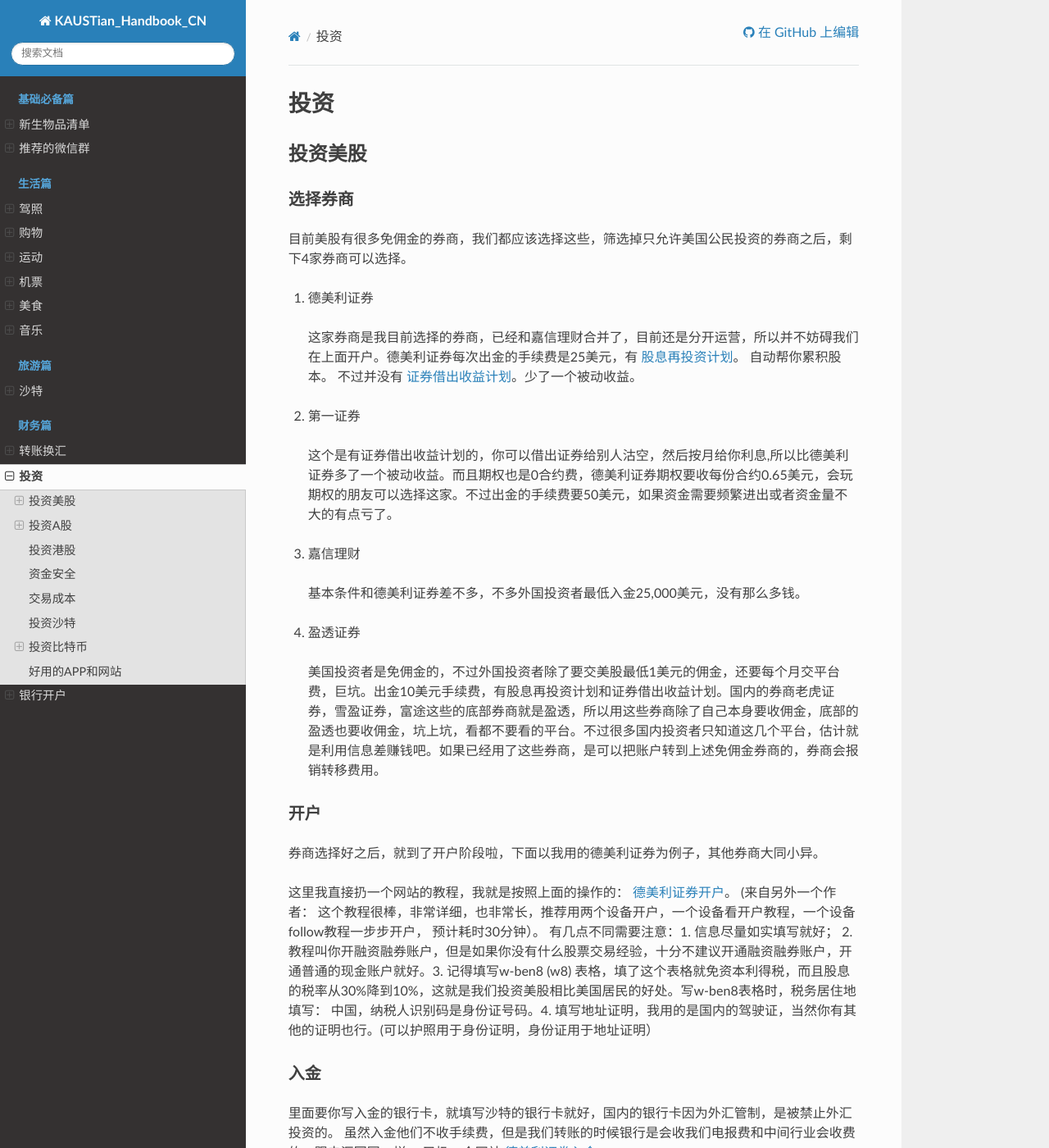
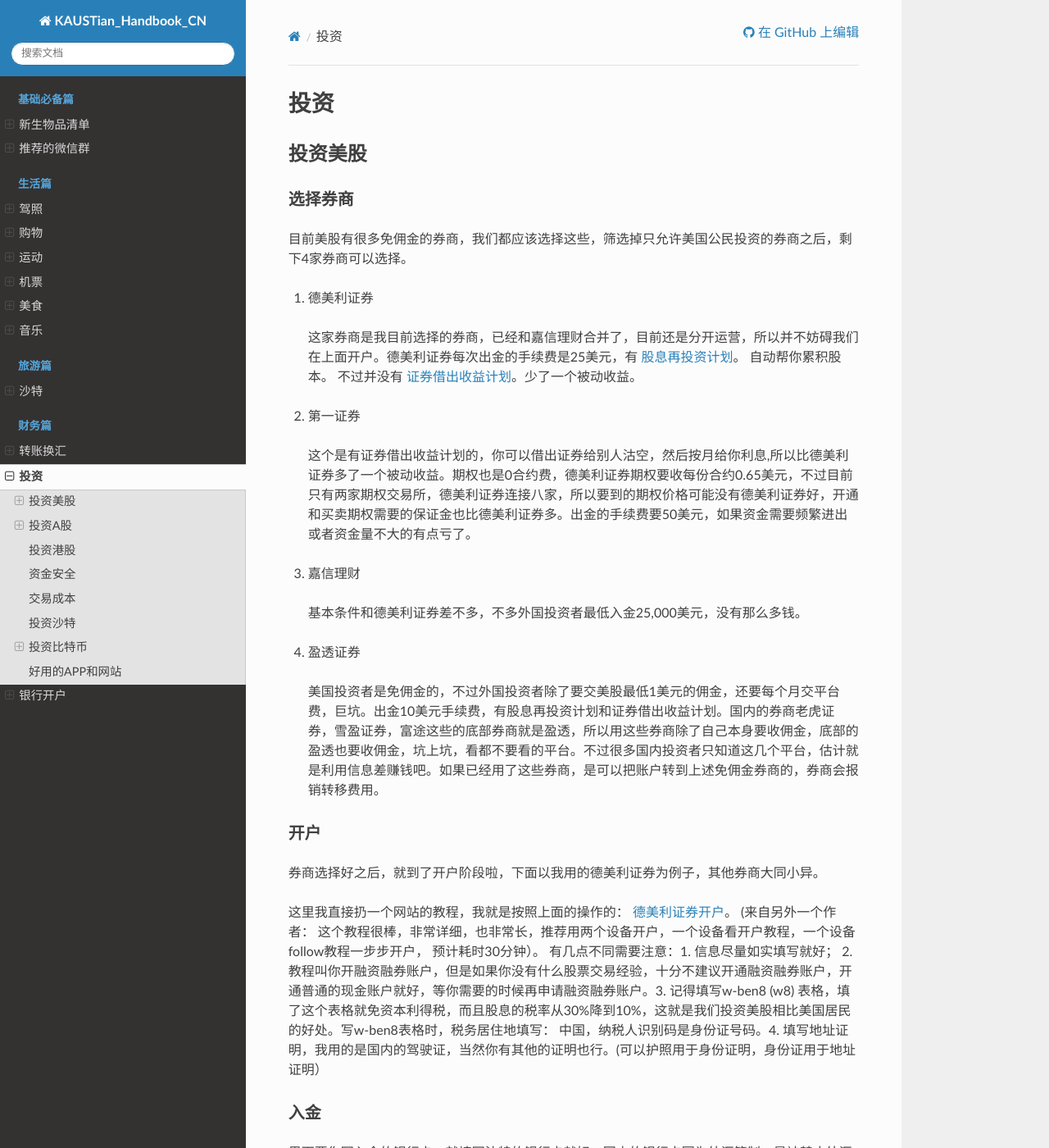
Before and after one commit to guochengqian/KAUSTian_Handbook_CN, a Sphinx documentation site: the page built from docs/content/finance/investment.rst, in a window 1280 px wide and 1400 px high. Shown: the whole window at 82% size. Built offline with Sphinx 7.4.7 and the Read the Docs theme 2.0.0, drawn with Linux system fonts in a browser that asks for light colours.

Commit message:
Update investment.rst

```diff
--- a/docs/content/finance/investment.rst
+++ b/docs/content/finance/investment.rst
@@ -18,7 +18,7 @@
 
 2. 第一证券
 
-  这个是有证券借出收益计划的，你可以借出证券给别人沽空，然后按月给你利息,所以比德美利证券多了一个被动收益。而且期权也是0合约费，德美利证券期权要收每份合约0.65美元，会玩期权的朋友可以选择这家。不过出金的手续费要50美元，如果资金需要频繁进出或者资金量不大的有点亏了。
+  这个是有证券借出收益计划的，你可以借出证券给别人沽空，然后按月给你利息,所以比德美利证券多了一个被动收益。期权也是0合约费，德美利证券期权要收每份合约0.65美元，不过目前只有两家期权交易所，德美利证券连接八家，所以要到的期权价格可能没有德美利证券好，开通和买卖期权需要的保证金也比德美利证券多。出金的手续费要50美元，如果资金需要频繁进出或者资金量不大的有点亏了。
 
 3. 嘉信理财
 
@@ -34,7 +34,7 @@
 
 券商选择好之后，就到了开户阶段啦，下面以我用的德美利证券为例子，其他券商大同小异。
 
-这里我直接扔一个网站的教程，我就是按照上面的操作的： `德美利证券开户 <http://www.sugarforex.com/securities/tdameritrade-open-account.html>`_。 (来自另外一个作者： 这个教程很棒，非常详细，也非常长，推荐用两个设备开户，一个设备看开户教程，一个设备follow教程一步步开户， 预计耗时30分钟）。 有几点不同需要注意：1. 信息尽量如实填写就好； 2. 教程叫你开融资融券账户，但是如果你没有什么股票交易经验，十分不建议开通融资融券账户，开通普通的现金账户就好。3. 记得填写w-ben8 (w8) 表格，填了这个表格就免资本利得税，而且股息的税率从30%降到10%，这就是我们投资美股相比美国居民的好处。写w-ben8表格时，税务居住地填写： 中国，纳税人识别码是身份证号码。4. 填写地址证明，我用的是国内的驾驶证，当然你有其他的证明也行。(可以护照用于身份证明，身份证用于地址证明）
+这里我直接扔一个网站的教程，我就是按照上面的操作的： `德美利证券开户 <http://www.sugarforex.com/securities/tdameritrade-open-account.html>`_。 (来自另外一个作者： 这个教程很棒，非常详细，也非常长，推荐用两个设备开户，一个设备看开户教程，一个设备follow教程一步步开户， 预计耗时30分钟）。 有几点不同需要注意：1. 信息尽量如实填写就好； 2. 教程叫你开融资融券账户，但是如果你没有什么股票交易经验，十分不建议开通融资融券账户，开通普通的现金账户就好，等你需要的时候再申请融资融券账户。3. 记得填写w-ben8 (w8) 表格，填了这个表格就免资本利得税，而且股息的税率从30%降到10%，这就是我们投资美股相比美国居民的好处。写w-ben8表格时，税务居住地填写： 中国，纳税人识别码是身份证号码。4. 填写地址证明，我用的是国内的驾驶证，当然你有其他的证明也行。(可以护照用于身份证明，身份证用于地址证明）
 
 入金
 ^^^^^^^^^
```
